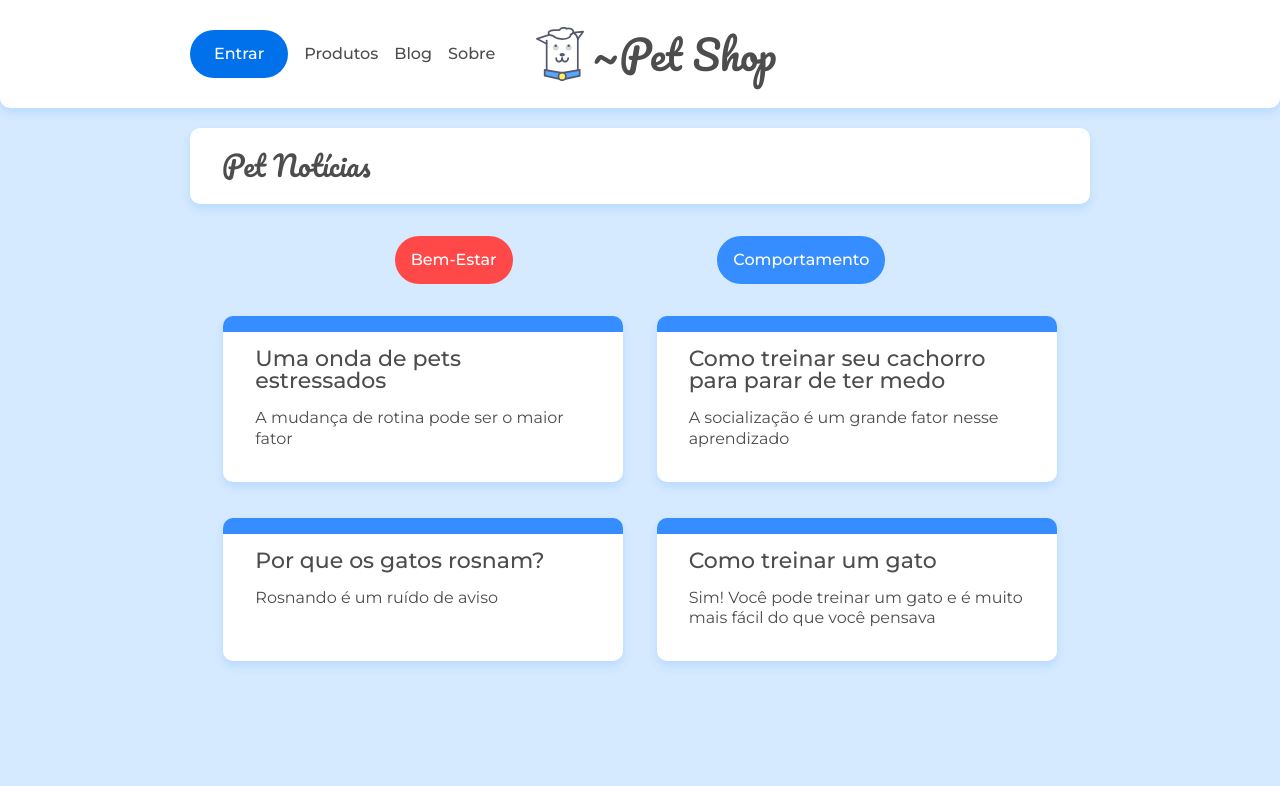
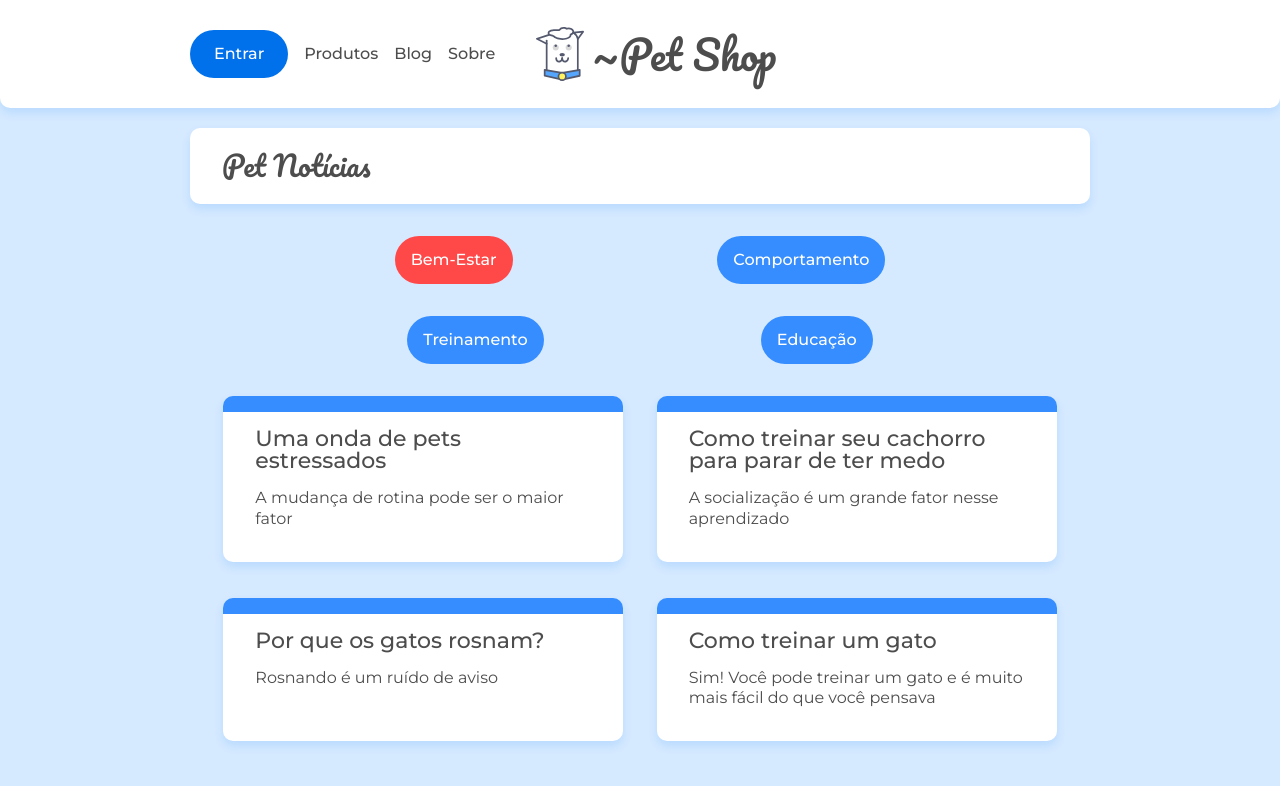
Before and after one commit to cristiancll/petshop, a React (Create React App) app: page /category/behaviour in a window 1280 px wide. Shown: the top 786 px of the page. Built offline with nearby package versions, Linux system fonts and the light colour scheme; data requests are answered from the project's data file.

Commit message:
Added subcategories and finished the project

```diff
--- a/db.json
+++ b/db.json
@@ -3,12 +3,18 @@
     {
       "id": "well-being",
       "name": "Bem-Estar",
-      "subcategories": ["hygiene", "health"]
+      "subcategories": [
+        {"id": "hygiene", "name": "Higiene"},
+        {"id": "health", "name": "Saúde"}
+      ]
     },
     {
       "id": "behaviour",
       "name": "Comportamento",
-      "subcategories": ["training", "education"]
+      "subcategories": [
+        {"id": "training", "name": "Treinamento"},
+        {"id": "education", "name": "Educação"}
+      ]
     }
   ],
   "posts": [
--- a/src/components/CategoryList.jsx
+++ b/src/components/CategoryList.jsx
@@ -3,12 +3,12 @@ import {fetch} from "../api/api";
 import '../assets/css/blog.css'
 import {Link} from "react-router-dom";
 
-const CategoryList = ({url}) => {
+const CategoryList = () => {
     const [categories, setCategories] = useState([]);
 
     useEffect(() => {
-        fetch(url, setCategories);
-    }, [url]);
+        fetch(`/categories`, setCategories);
+    }, []);
 
     return (
         <ul className="list-categories container flex">
--- a/src/pages/Category.jsx
+++ b/src/pages/Category.jsx
@@ -1,23 +1,47 @@
-import React from 'react';
+import React, {useEffect, useState} from 'react';
 import '../assets/css/blog.css'
 import CategoryList from "../components/CategoryList";
 import PostList from "../components/PostList";
-import {Route, useParams, useRouteMatch} from "react-router-dom";
+import {Link, Route, Switch, useParams, useRouteMatch} from "react-router-dom";
+import Subcategory from "./Subcategory";
+import {fetch} from "../api/api";
 
 const Category = () => {
     const {id} = useParams();
-    const {path} = useRouteMatch();
+    const {url, path} = useRouteMatch();
+    const [subcategories, setSubcategories] = useState([]);
+    useEffect(() => {
+        fetch(`/categories/${id}`, (category) => {
+            setSubcategories(category.subcategories)
+        })
+    }, [id])
     return (
         <>
             <div className="container">
                 <h2 className="page-title">Pet Notícias</h2>
             </div>
-            <CategoryList  url={'/categories'}/>
-            {/*<Route exact path={`/category/${id}`}>*/}
-            <Route exact path={`${path}/`}>
-                <PostList url={`/posts?category=${id}`}/>
-            </Route>
+            <CategoryList/>
+            <ul className="list-categories container flex">
+                {
+                    subcategories.map((subcategory) => (
+                        <li className={`list-categories_category list-categories_category-${id}`} key={subcategory}>
+                            <Link to={`${url}/${subcategory.id}`}>
+                                {subcategory.name}
+                            </Link>
+                        </li>
+                    ))
+                }
+            </ul>
+            <Subcategory />
+            <Switch>
+                <Route exact path={`${path}/`}>
+                    <PostList url={`/posts?category=${id}`} />
+                </Route>
+                <Route path={`${path}/:subcategory`}>
+                    <Subcategory />
+                </Route>
 
+            </Switch>
         </>
     );
 };
--- a/src/pages/Home.jsx
+++ b/src/pages/Home.jsx
@@ -6,9 +6,9 @@ const Home = () => {
     return (
         <main>
             <div className="container">
-                <h2 className="page-title">Pet notícias</h2>
+                <h2 className="page-title">Pet Notícias</h2>
             </div>
-            <CategoryList url={'/categories'}/>
+            <CategoryList/>
             <PostList url={'/posts'}/>
         </main>
     )
--- /dev/null
+++ b/src/pages/Subcategory.jsx
@@ -0,0 +1,12 @@
+import React from 'react';
+import PostList from "../components/PostList";
+import {useParams} from "react-router-dom";
+
+const Subcategory = () => {
+    const {subcategory} = useParams();
+    return (
+        <PostList url={`/posts?subcategory=${subcategory}`}/>
+    );
+};
+
+export default Subcategory;
```
